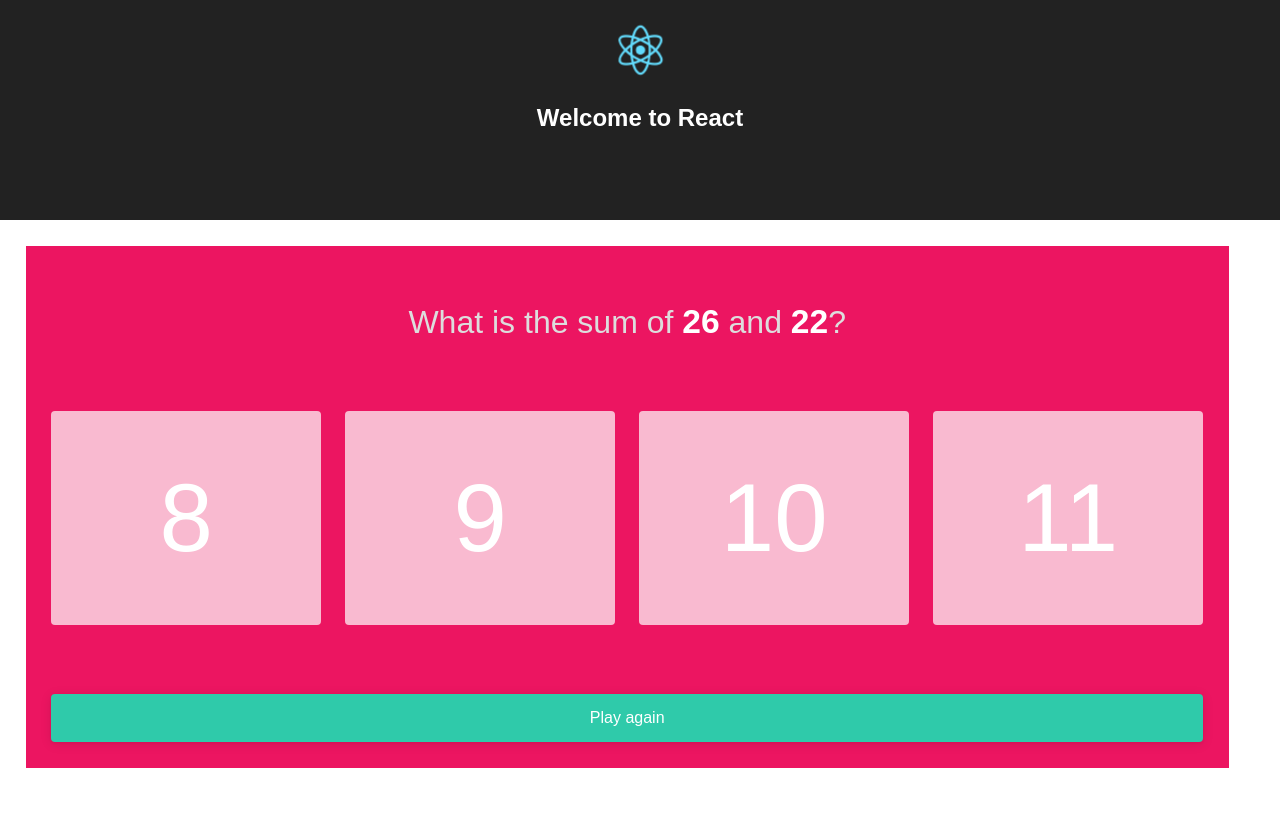
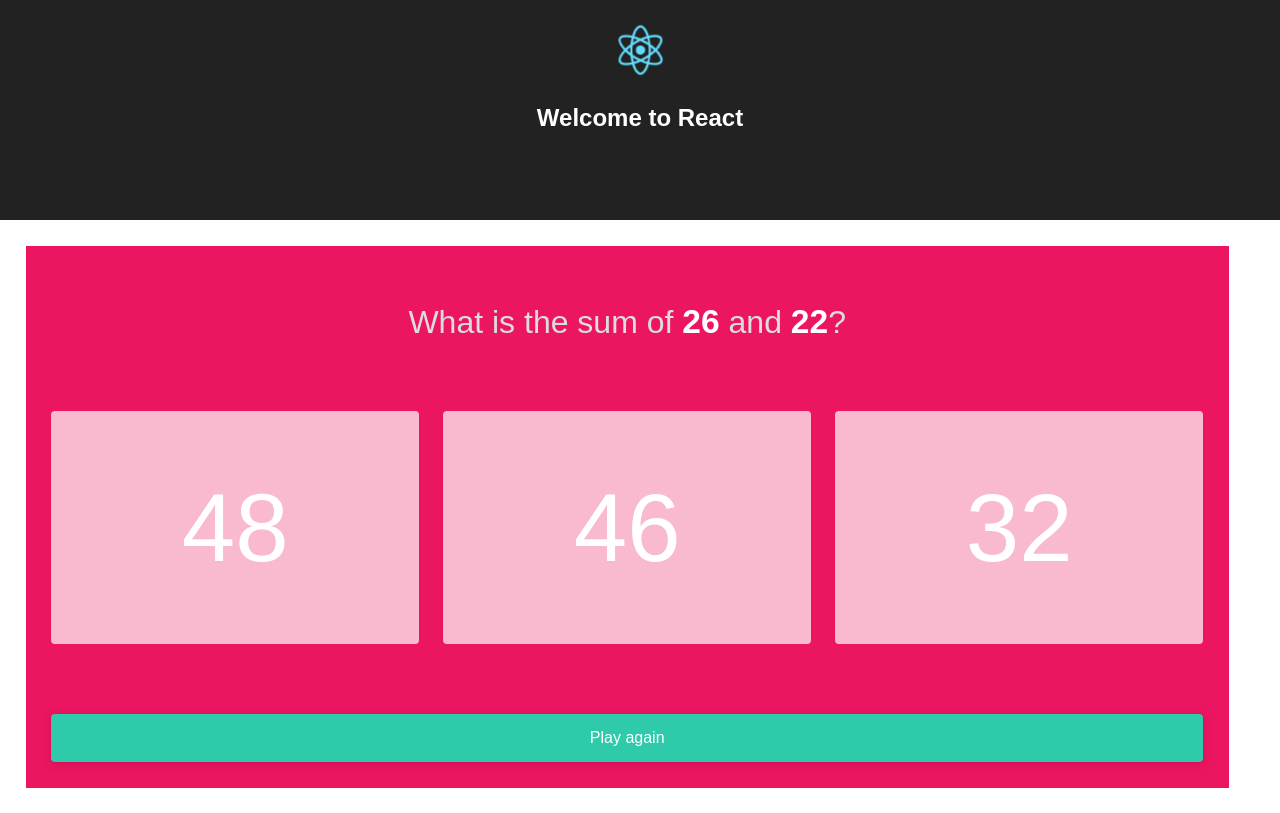
Before and after one commit to nileshgulia1/react-app, a React (Create React App) app: page / in a window 1280 px wide. Built offline with nearby package versions, Linux system fonts and the light colour scheme.

Commit message:
randomize option shown

```diff
--- a/src/Quiz.js
+++ b/src/Quiz.js
@@ -51,9 +51,10 @@ class Quiz extends Component {
         let result=field1 + field2;
         let resultsArray=this.generateRandomOptions(result);
         resultsArray.push(result);
+        resultsArray.sort(function(a,b){return 0.5 - Math.random();});
         console.log(resultsArray);
         let riddle={
-        resultsArray: [8,9,10,11],
+        resultsArray: resultsArray,
         field1: field1,
         field2: field2,
         answer: result
```
